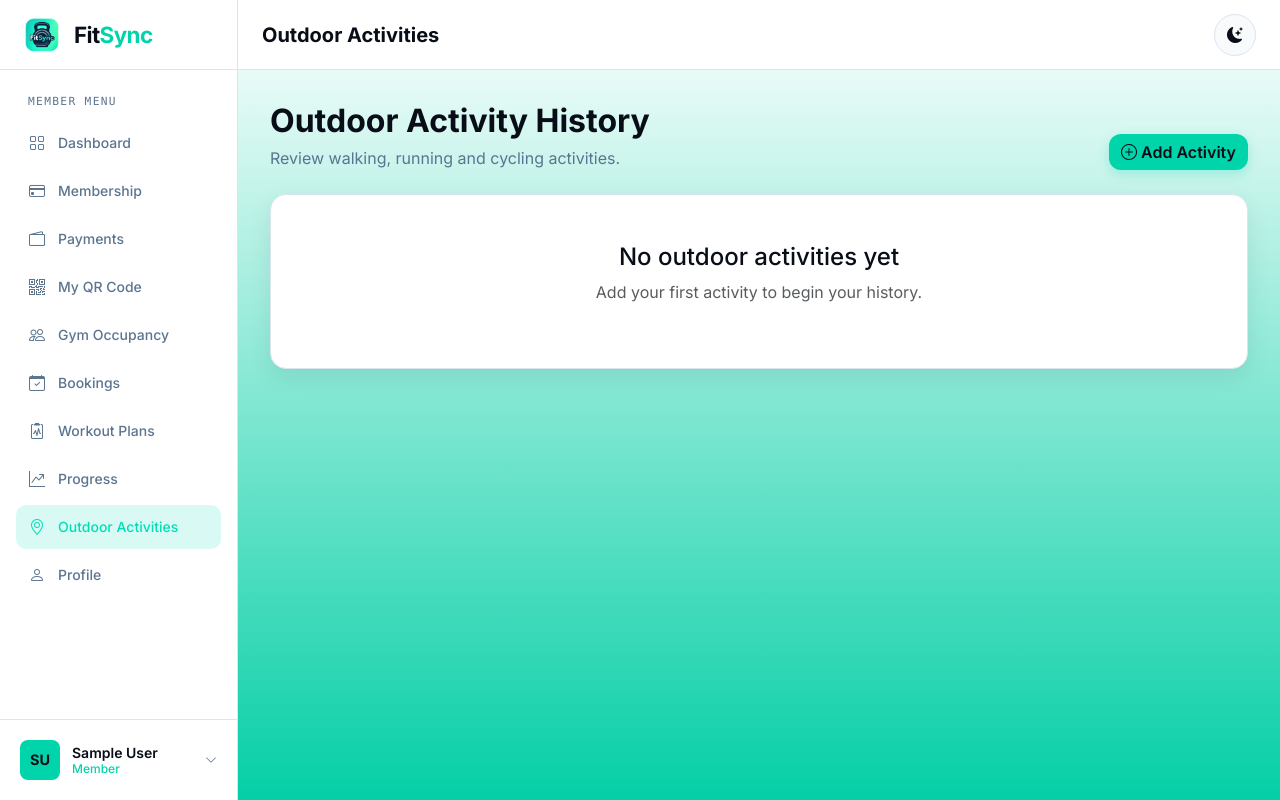
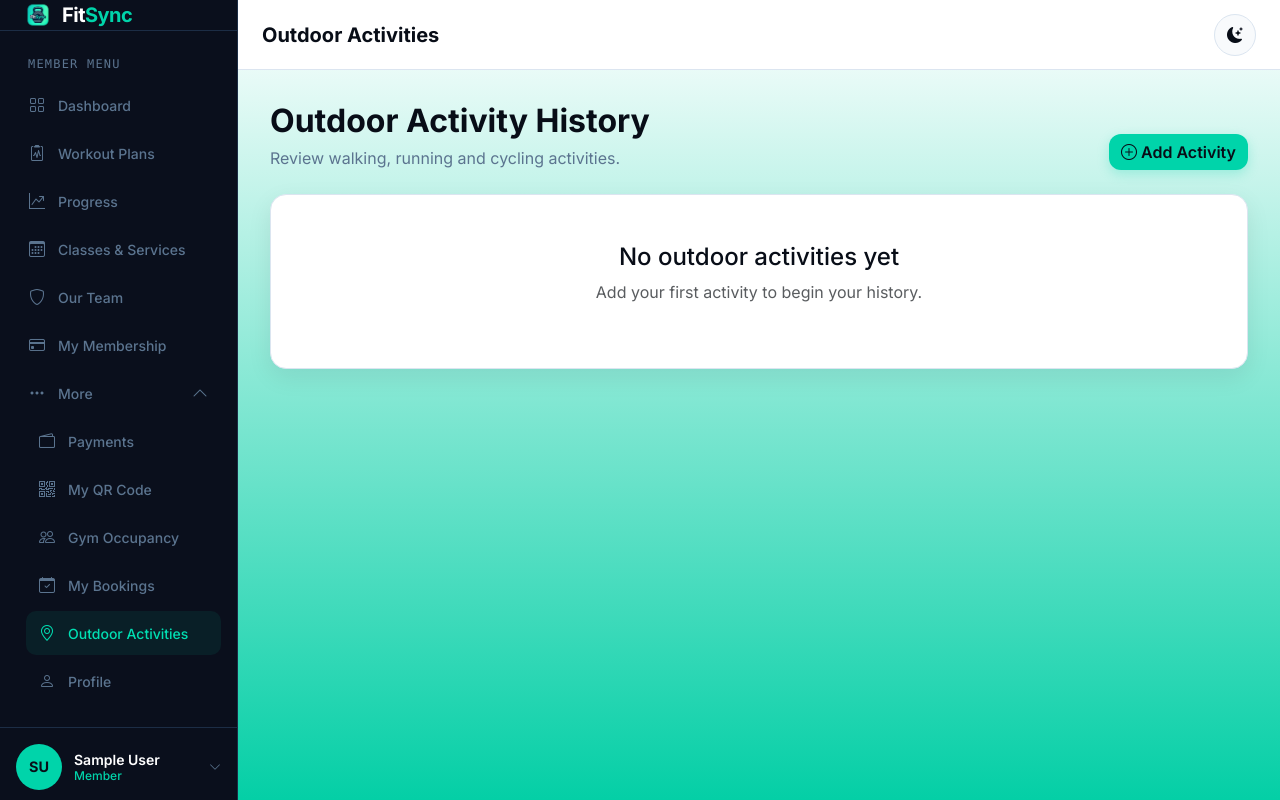
Before and after one commit to hanshineeteeluckdherry-rgb/FitSync, a Django app: page /activities/ in a window 1280 px wide. Run offline with Django 5.2, Linux system fonts and the light colour scheme; the visitor is signed in with stand-in values (Sample User, id 1); data that the repository does not hold is empty.

Commit message:
Update existing member dashboard to match Figma design

```diff
--- a/static/css/base.css
+++ b/static/css/base.css
@@ -321,6 +321,110 @@
 .sidebar-nav .nav-link.active i,
 .sidebar-nav .nav-link.active span {
     color: #00dfb3 !important;
+}
+
+.member-dashboard-sidebar {
+    --member-sidebar-background: #0a0f1c;
+    --member-sidebar-border: #1c2d45;
+    --member-sidebar-muted: #5b748f;
+    --member-sidebar-accent: #00d4aa;
+    color: #ffffff !important;
+    background: var(--member-sidebar-background) !important;
+    border-color: var(--member-sidebar-border) !important;
+}
+
+.member-dashboard-sidebar .sidebar-brand {
+    height: 69px;
+    padding: 0 24px;
+    border-color: var(--member-sidebar-border);
+}
+
+.member-dashboard-sidebar .fitsync-logo {
+    width: 28px;
+    height: 28px;
+    border-radius: 8px;
+}
+
+.member-dashboard-sidebar .fitsync-brand {
+    gap: 10px;
+}
+
+.member-dashboard-sidebar .fitsync-brand-name {
+    color: #ffffff;
+    font-size: 1.25rem;
+    letter-spacing: -0.5px;
+}
+
+.member-dashboard-sidebar .sidebar-nav {
+    gap: 4px;
+    padding: 24px 16px;
+}
+
+.member-dashboard-sidebar .sidebar-label {
+    color: var(--member-sidebar-muted);
+    font-size: 0.75rem;
+    letter-spacing: 0.1em;
+}
+
+.member-dashboard-sidebar .sidebar-nav .nav-link {
+    color: var(--member-sidebar-muted);
+    border-radius: 10px;
+}
+
+.member-dashboard-sidebar .sidebar-nav .nav-link:hover,
+.member-dashboard-sidebar .sidebar-nav .nav-link:focus,
+.member-dashboard-sidebar .sidebar-nav .nav-link.active {
+    color: var(--member-sidebar-accent) !important;
+    background: rgba(0, 212, 170, 0.08) !important;
+}
+
+.member-sidebar-more summary {
+    list-style: none;
+    cursor: pointer;
+}
+
+.member-sidebar-more summary::-webkit-details-marker {
+    display: none;
+}
+
+.member-sidebar-more .member-more-chevron {
+    margin-left: auto;
+    font-size: 0.7rem;
+    transition: transform 0.2s ease;
+}
+
+.member-sidebar-more[open] .member-more-chevron {
+    transform: rotate(180deg);
+}
+
+.member-more-links {
+    display: grid;
+    gap: 4px;
+    padding: 4px 0 0 10px;
+}
+
+.member-dashboard-sidebar .sidebar-user {
+    padding: 8px;
+    border-color: var(--member-sidebar-border);
+}
+
+.member-dashboard-sidebar .sidebar-user-avatar {
+    width: 46px;
+    height: 46px;
+    flex-basis: 46px;
+    border-radius: 50%;
+}
+
+.member-dashboard-sidebar .sidebar-user-name {
+    color: #ffffff;
+}
+
+.member-dashboard-sidebar .sidebar-user-role {
+    color: var(--member-sidebar-accent);
+}
+
+.member-dashboard-sidebar .sidebar-user-chevron {
+    color: var(--member-sidebar-muted);
 }
 
 /* Buttons */
@@ -714,3 +818,9 @@
     border-radius: 50%;
     font-size: 1.6rem;
 }
+
+body.dashboard-body .member-dashboard-sidebar {
+    color: #ffffff !important;
+    background: #0a0f1c !important;
+    border-right-color: #1c2d45 !important;
+}
--- a/templates/base.html
+++ b/templates/base.html
@@ -21,7 +21,7 @@
     <!-- Bootstrap CSS and icon library -->
     <link href="https://cdn.jsdelivr.net/npm/bootstrap@5.3.3/dist/css/bootstrap.min.css" rel="stylesheet">
     <link href="https://cdn.jsdelivr.net/npm/bootstrap-icons@1.11.3/font/bootstrap-icons.min.css" rel="stylesheet">
-    <link rel="stylesheet" href="{% static 'css/base.css' %}?v=6">
+    <link rel="stylesheet" href="{% static 'css/base.css' %}?v=7">
     <script src="{% static 'js/theme.js' %}" defer></script>
     {% block extra_css %}{% endblock %}
 </head>
--- a/templates/includes/member_sidebar.html
+++ b/templates/includes/member_sidebar.html
@@ -2,104 +2,64 @@
 
 <div class="sidebar-brand">
     <a class="fitsync-brand" href="{% url 'core:home' %}">
-        <img
-            src="{% static 'img/fitsync-logo.png' %}"
-            class="fitsync-logo"
-            alt="FitSync Logo"
-        >
-
-        <span class="fitsync-brand-name">
-            Fit<span class="brand-accent">Sync</span>
-        </span>
+        <img src="{% static 'img/fitsync-logo.png' %}" class="fitsync-logo" alt="FitSync Logo">
+        <span class="fitsync-brand-name">Fit<span class="brand-accent">Sync</span></span>
     </a>
 </div>
 
-<nav
-    class="nav flex-column sidebar-nav"
-    aria-label="Member menu"
->
-    <p class="sidebar-label">
-        Member Menu
-    </p>
+<nav class="nav flex-column sidebar-nav" aria-label="Member menu">
+    <p class="sidebar-label">Member Menu</p>
 
-    <a
-        class="nav-link {% if active_sidebar == 'dashboard' %}active{% endif %}"
-        href="{% url 'accounts:member_dashboard' %}"
-    >
+    <a class="nav-link {% if active_sidebar == 'dashboard' %}active{% endif %}" href="{% url 'accounts:member_dashboard' %}">
         <i class="bi bi-grid"></i>
         <span>Dashboard</span>
     </a>
-
-    <a
-        class="nav-link {% if active_sidebar == 'membership' %}active{% endif %}"
-        href="{% url 'memberships:member_packages' %}"
-    >
-        <i class="bi bi-credit-card"></i>
-        <span>Membership</span>
-    </a>
-
-    <a
-        class="nav-link {% if active_sidebar == 'payments' %}active{% endif %}"
-        href="{% url 'memberships:payment_history' %}"
-    >
-        <i class="bi bi-wallet2"></i>
-        <span>Payments</span>
-    </a>
-
-    <a
-        class="nav-link {% if active_sidebar == 'qr' %}active{% endif %}"
-        href="{% url 'attendance:my_qr_code' %}"
-    >
-        <i class="bi bi-qr-code"></i>
-        <span>My QR Code</span>
-    </a>
-
-    <a
-        class="nav-link {% if active_sidebar == 'occupancy' %}active{% endif %}"
-        href="{% url 'attendance:occupancy' %}"
-    >
-        <i class="bi bi-people"></i>
-        <span>Gym Occupancy</span>
-    </a>
-
-    <a
-        class="nav-link {% if active_sidebar == 'bookings' %}active{% endif %}"
-        href="{% url 'bookings:my_bookings' %}"
-    >
-        <i class="bi bi-calendar-check"></i>
-        <span>Bookings</span>
-    </a>
-
-    <a
-        class="nav-link {% if active_sidebar == 'plans' or active_sidebar == 'history' %}active{% endif %}"
-        href="{% url 'workouts:plans' %}"
-    >
+    <a class="nav-link {% if active_sidebar == 'plans' or active_sidebar == 'history' %}active{% endif %}" href="{% url 'workouts:plans' %}">
         <i class="bi bi-clipboard2-pulse"></i>
         <span>Workout Plans</span>
     </a>
-
-    <a
-        class="nav-link {% if active_sidebar == 'progress' %}active{% endif %}"
-        href="{% url 'workouts:progress' %}"
-    >
+    <a class="nav-link {% if active_sidebar == 'progress' %}active{% endif %}" href="{% url 'workouts:progress' %}">
         <i class="bi bi-graph-up-arrow"></i>
         <span>Progress</span>
     </a>
-
-    <a
-        class="nav-link {% if active_sidebar == 'activities' %}active{% endif %}"
-        href="{% url 'activities:activity_list' %}"
-    >
-        <i class="bi bi-geo-alt"></i>
-        <span>Outdoor Activities</span>
+    <a class="nav-link {% if active_sidebar == 'bookings' %}active{% endif %}" href="{% url 'bookings:schedule' %}">
+        <i class="bi bi-calendar3"></i>
+        <span>Classes &amp; Services</span>
+    </a>
+    <a class="nav-link" href="{% url 'ourteam:index' %}">
+        <i class="bi bi-shield"></i>
+        <span>Our Team</span>
+    </a>
+    <a class="nav-link {% if active_sidebar == 'membership' %}active{% endif %}" href="{% url 'memberships:current_membership' %}">
+        <i class="bi bi-credit-card"></i>
+        <span>My Membership</span>
     </a>
 
-    <a
-        class="nav-link {% if active_sidebar == 'profile' %}active{% endif %}"
-        href="{% url 'accounts:profile' %}"
-    >
-        <i class="bi bi-person"></i>
-        <span>Profile</span>
-    </a>
-
+    <details class="member-sidebar-more" {% if active_sidebar == 'payments' or active_sidebar == 'qr' or active_sidebar == 'occupancy' or active_sidebar == 'activities' or active_sidebar == 'profile' %}open{% endif %}>
+        <summary class="nav-link">
+            <i class="bi bi-three-dots"></i>
+            <span>More</span>
+            <i class="bi bi-chevron-down member-more-chevron"></i>
+        </summary>
+        <div class="member-more-links">
+            <a class="nav-link {% if active_sidebar == 'payments' %}active{% endif %}" href="{% url 'memberships:payment_history' %}">
+                <i class="bi bi-wallet2"></i><span>Payments</span>
+            </a>
+            <a class="nav-link {% if active_sidebar == 'qr' %}active{% endif %}" href="{% url 'attendance:my_qr_code' %}">
+                <i class="bi bi-qr-code"></i><span>My QR Code</span>
+            </a>
+            <a class="nav-link {% if active_sidebar == 'occupancy' %}active{% endif %}" href="{% url 'attendance:occupancy' %}">
+                <i class="bi bi-people"></i><span>Gym Occupancy</span>
+            </a>
+            <a class="nav-link" href="{% url 'bookings:my_bookings' %}">
+                <i class="bi bi-calendar-check"></i><span>My Bookings</span>
+            </a>
+            <a class="nav-link {% if active_sidebar == 'activities' %}active{% endif %}" href="{% url 'activities:activity_list' %}">
+                <i class="bi bi-geo-alt"></i><span>Outdoor Activities</span>
+            </a>
+            <a class="nav-link {% if active_sidebar == 'profile' %}active{% endif %}" href="{% url 'accounts:profile' %}">
+                <i class="bi bi-person"></i><span>Profile</span>
+            </a>
+        </div>
+    </details>
 </nav>
--- a/templates/layouts/member_base.html
+++ b/templates/layouts/member_base.html
@@ -6,7 +6,7 @@
 {% block content %}
 <!-- Bootstrap responsive dashboard layout -->
 <div class="dashboard-layout">
-    <aside class="offcanvas-lg offcanvas-start dashboard-sidebar" tabindex="-1" id="memberSidebar" aria-labelledby="memberSidebarLabel">
+    <aside class="offcanvas-lg offcanvas-start dashboard-sidebar member-dashboard-sidebar" tabindex="-1" id="memberSidebar" aria-labelledby="memberSidebarLabel">
         <h2 class="visually-hidden" id="memberSidebarLabel">Member navigation</h2>
         {% include "includes/member_sidebar.html" %}
         {% include "includes/sidebar_user.html" %}
```
Also changed, not shown: accounts/tests.py (+12 -0 lines).
